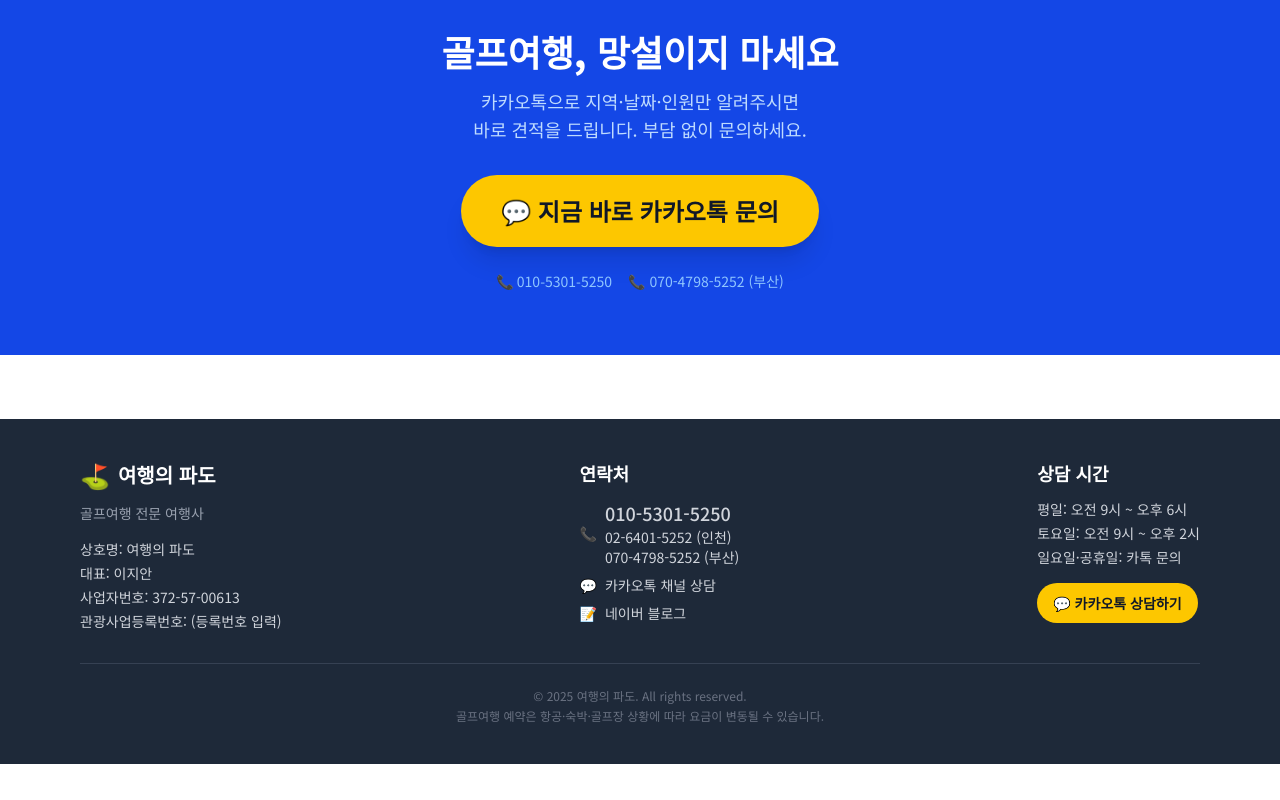
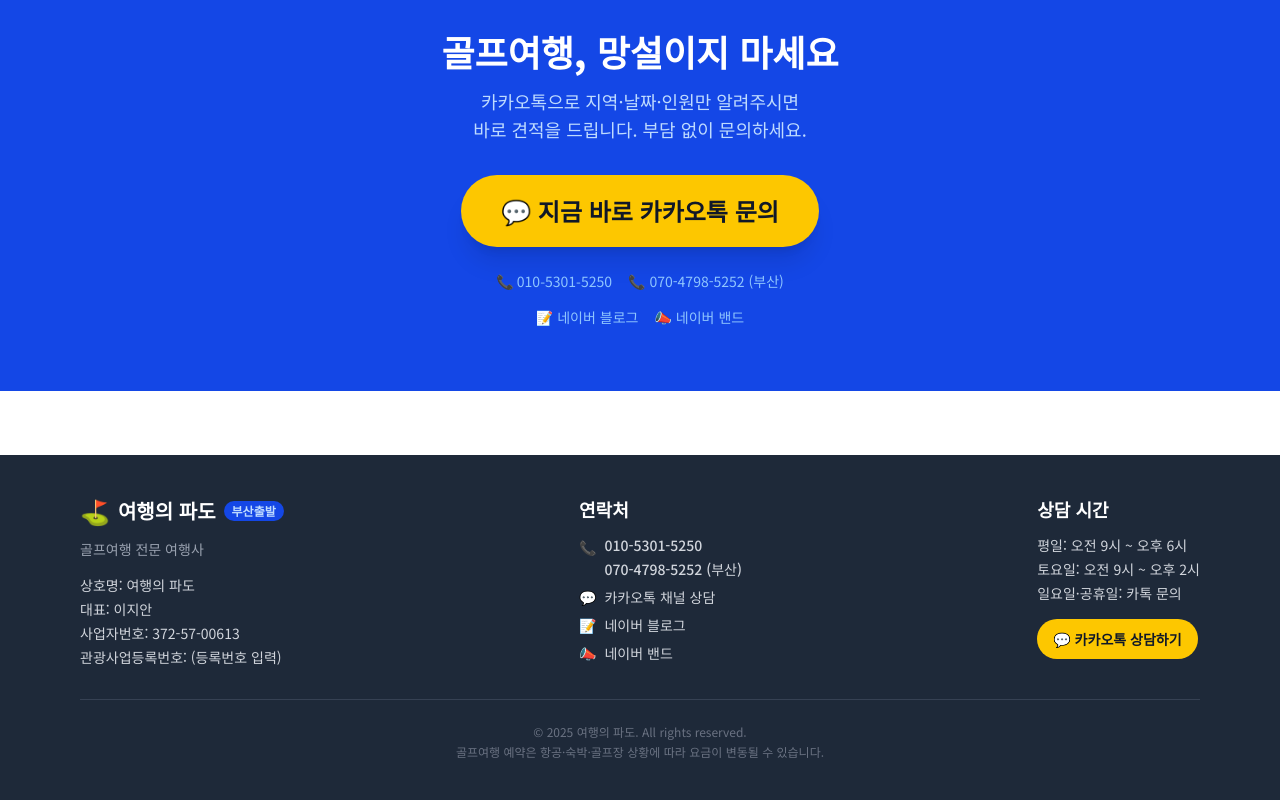
Before and after one commit to pado04569/padotour, a Next.js app: page /busan in a window 1280 px wide. Shown: the part 3431-4231 px from the top of the page. Before the commit the page ends 4195 px from the top, so only its background shows below. Built offline with nearby package versions, Linux system fonts and the light colour scheme.

Commit message:
인천/부산 출발별 블로그·밴드·연락처 각각 분리

```diff
--- a/src/app/busan/page.tsx
+++ b/src/app/busan/page.tsx
@@ -254,6 +254,14 @@ export default function BusanHome() {
             <span>📞 010-5301-5250</span>
             <span>📞 070-4798-5252 (부산)</span>
           </div>
+          <div className="mt-4 flex justify-center gap-4 text-sm">
+            <a href="https://blog.naver.com/padoro-52so" target="_blank" rel="noopener noreferrer" className="text-blue-300 hover:text-white transition-colors flex items-center gap-1">
+              📝 네이버 블로그
+            </a>
+            <a href="https://band.us/@padoro52so" target="_blank" rel="noopener noreferrer" className="text-blue-300 hover:text-white transition-colors flex items-center gap-1">
+              📣 네이버 밴드
+            </a>
+          </div>
         </div>
       </section>
     </div>
--- a/src/app/incheon/page.tsx
+++ b/src/app/incheon/page.tsx
@@ -256,6 +256,14 @@ export default function IncheonHome() {
             <span>📞 010-5301-5250</span>
             <span>📞 02-6401-5252 (인천)</span>
           </div>
+          <div className="mt-4 flex justify-center gap-4 text-sm">
+            <a href="https://blog.naver.com/pado-tour-" target="_blank" rel="noopener noreferrer" className="text-emerald-300 hover:text-white transition-colors flex items-center gap-1">
+              📝 네이버 블로그
+            </a>
+            <a href="https://band.us/@padotour" target="_blank" rel="noopener noreferrer" className="text-emerald-300 hover:text-white transition-colors flex items-center gap-1">
+              📣 네이버 밴드
+            </a>
+          </div>
         </div>
       </section>
     </div>
--- a/src/components/ClientLayout.tsx
+++ b/src/components/ClientLayout.tsx
@@ -8,13 +8,23 @@ import KakaoFloat from "./KakaoFloat";
 export default function ClientLayout({ children }: { children: React.ReactNode }) {
   const pathname = usePathname();
   const isLanding = pathname === "/";
+  const isAdmin = pathname.startsWith("/admin");
+
+  const departure =
+    pathname.startsWith("/incheon") ? "incheon" :
+    pathname.startsWith("/busan") ? "busan" :
+    undefined;
+
+  if (isLanding || isAdmin) {
+    return <>{children}</>;
+  }
 
   return (
     <>
-      {!isLanding && <Header />}
-      <main className={isLanding ? "" : "flex-1"}>{children}</main>
-      {!isLanding && <Footer />}
-      {!isLanding && <KakaoFloat />}
+      <Header />
+      <main className="flex-1">{children}</main>
+      <Footer departure={departure} />
+      <KakaoFloat />
     </>
   );
 }
--- a/src/components/Footer.tsx
+++ b/src/components/Footer.tsx
@@ -1,4 +1,38 @@
-export default function Footer() {
+type FooterProps = {
+  departure?: "incheon" | "busan";
+};
+
+const info = {
+  incheon: {
+    phones: [
+      { href: "tel:01053015250", label: "010-5301-5250" },
+      { href: "tel:0264015252", label: "02-6401-5252 (인천)" },
+    ],
+    blog: "https://blog.naver.com/pado-tour-",
+    band: "https://band.us/@padotour",
+  },
+  busan: {
+    phones: [
+      { href: "tel:01053015250", label: "010-5301-5250" },
+      { href: "tel:07047985252", label: "070-4798-5252 (부산)" },
+    ],
+    blog: "https://blog.naver.com/padoro-52so",
+    band: "https://band.us/@padoro52so",
+  },
+  default: {
+    phones: [
+      { href: "tel:01053015250", label: "010-5301-5250" },
+      { href: "tel:0264015252", label: "02-6401-5252 (인천)" },
+      { href: "tel:07047985252", label: "070-4798-5252 (부산)" },
+    ],
+    blog: "https://blog.naver.com/pado-tour-",
+    band: "https://band.us/@padotour",
+  },
+};
+
+export default function Footer({ departure }: FooterProps) {
+  const d = departure ? info[departure] : info.default;
+
   return (
     <footer className="bg-gray-800 text-gray-300 py-10 mt-16">
       <div className="max-w-6xl mx-auto px-4">
@@ -8,6 +42,15 @@ export default function Footer() {
             <div className="flex items-center gap-2 mb-3">
               <span className="text-2xl">⛳</span>
               <span className="text-white text-xl font-bold">여행의 파도</span>
+              {departure && (
+                <span className={`text-xs font-bold px-2 py-0.5 rounded-full ${
+                  departure === "incheon"
+                    ? "bg-emerald-700 text-emerald-200"
+                    : "bg-blue-700 text-blue-200"
+                }`}>
+                  {departure === "incheon" ? "인천출발" : "부산출발"}
+                </span>
+              )}
             </div>
             <p className="text-sm text-gray-400 mb-4">골프여행 전문 여행사</p>
             <div className="space-y-1 text-sm">
@@ -22,12 +65,14 @@ export default function Footer() {
           <div>
             <h3 className="text-white font-bold text-lg mb-3">연락처</h3>
             <div className="space-y-2 text-sm">
-              <p className="flex items-center gap-2">
-                <span>📞</span>
-                <span className="text-gray-300">
-                  <a href="tel:01053015250" className="hover:text-white transition-colors text-lg font-medium block">010-5301-5250</a>
-                  <a href="tel:0264015252" className="hover:text-white transition-colors block">02-6401-5252 (인천)</a>
-                  <a href="tel:07047985252" className="hover:text-white transition-colors block">070-4798-5252 (부산)</a>
+              <p className="flex items-start gap-2">
+                <span className="mt-0.5">📞</span>
+                <span className="text-gray-300 space-y-1">
+                  {d.phones.map((p) => (
+                    <a key={p.href} href={p.href} className="hover:text-white transition-colors block font-medium">
+                      {p.label}
+                    </a>
+                  ))}
                 </span>
               </p>
               <p className="flex items-center gap-2 mt-2">
@@ -43,13 +88,14 @@ export default function Footer() {
               </p>
               <p className="flex items-center gap-2">
                 <span>📝</span>
-                <a
-                  href="https://blog.naver.com/pado-tour-"
-                  target="_blank"
-                  rel="noopener noreferrer"
-                  className="hover:text-white transition-colors"
-                >
+                <a href={d.blog} target="_blank" rel="noopener noreferrer" className="hover:text-white transition-colors">
                   네이버 블로그
+                </a>
+              </p>
+              <p className="flex items-center gap-2">
+                <span>📣</span>
+                <a href={d.band} target="_blank" rel="noopener noreferrer" className="hover:text-white transition-colors">
+                  네이버 밴드
                 </a>
               </p>
             </div>
```
